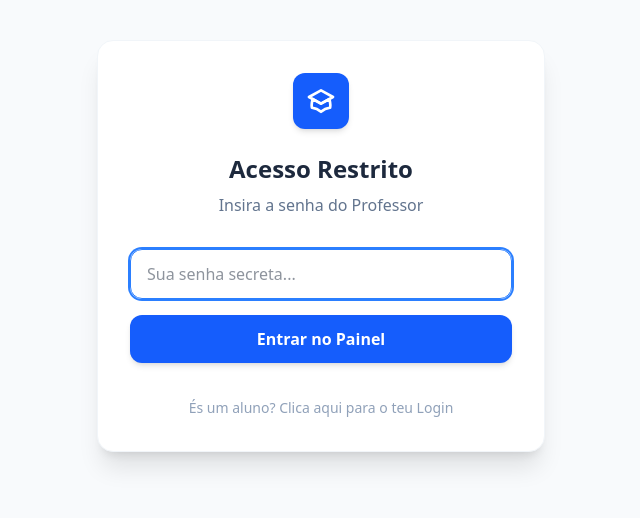
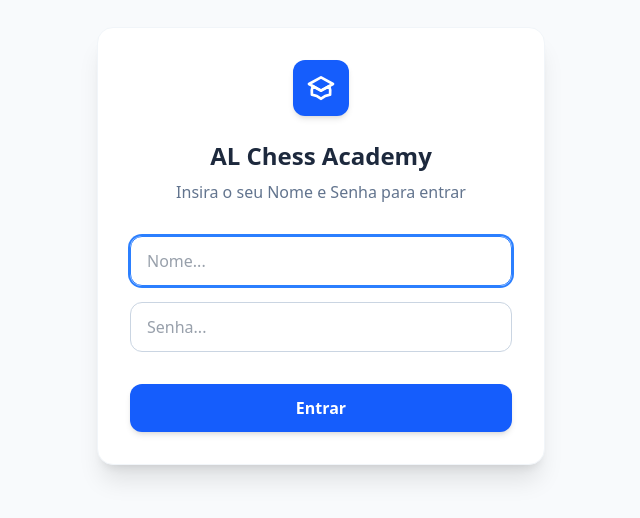
Before and after one commit to andersonlemesxadrez-collab/al-chess-academy, a React (Vite) app: page / in a window 1280 px wide. Shown: the part 154-672 px from the top of the page, without its empty margins (319-959 px from the left). Built offline with nearby package versions, Linux system fonts and the light colour scheme.

Commit message:
Criar ecra de login unificado para professor e alunos

```diff
--- a/src/App.tsx
+++ b/src/App.tsx
@@ -3,36 +3,55 @@ import { AppProvider, useApp } from './context/AppContext';
 import { Navbar } from './components/layout/Navbar';
 import { TeacherDashboard } from './components/teacher/TeacherDashboard';
 import { StudentDashboard } from './components/student/StudentDashboard';
-import { LoginScreen } from './components/auth/LoginScreen';
 
 const MainContent: React.FC = () => {
-  // Adicionamos setRole para permitir que alunos voltem à tela deles
-  const { role, currentStudentId, setRole } = useApp();
+  // Puxamos os dados necessários do contexto global da aplicação
+  const { role, setRole, currentStudentId, setCurrentStudentId, students } = useApp();
 
-  // Estado para controlar a autenticação do professor
+  // Estados para o nosso novo Ecrã Unificado de Login
   const [isTeacherLogged, setIsTeacherLogged] = useState(false);
-  const [teacherPassword, setTeacherPassword] = useState('');
+  const [loginName, setLoginName] = useState('');
+  const [loginPassword, setLoginPassword] = useState('');
+  const [loginError, setLoginError] = useState('');
 
-  // DEFINA AQUI A SUA SENHA DE PROFESSOR
-  const MASTER_PASSWORD = 'xadrezproal';
+  const handleLogin = (e: React.FormEvent) => {
+    e.preventDefault();
+    setLoginError(''); // Limpa erros anteriores
 
-  const handleTeacherLogin = (e: React.FormEvent) => {
-    e.preventDefault();
-    if (teacherPassword === MASTER_PASSWORD) {
+    const nameInput = loginName.trim();
+
+    // 1. VERIFICAÇÃO DO PROFESSOR
+    if (nameInput === 'Anderson' && loginPassword === '1981') {
+      if (setRole) setRole('teacher');
       setIsTeacherLogged(true);
-    } else {
-      alert('Senha incorreta. Acesso negado.');
-      setTeacherPassword('');
+      return;
     }
+
+    // 2. VERIFICAÇÃO DE ALUNOS
+    if (students && students.length > 0) {
+      // Procura um aluno com o nome e senha digitados (ignorando maiúsculas/minúsculas no nome)
+      const foundStudent = students.find(
+        (s: any) => s.name.toLowerCase() === nameInput.toLowerCase() && s.password === loginPassword
+      );
+
+      if (foundStudent) {
+        if (setRole) setRole('student');
+        if (setCurrentStudentId) setCurrentStudentId(foundStudent.id);
+        setIsTeacherLogged(false); // Garante que o modo professor é desativado
+        return;
+      }
+    }
+
+    // 3. FALHA NO LOGIN
+    setLoginError('Nome ou senha incorretos.');
   };
 
-  // 1. Barreira do Aluno: Se for aluno e não estiver logado
-  if (role === 'student' && !currentStudentId) {
-    return <LoginScreen />;
-  }
+  // Verifica se alguém conseguiu passar pelas barreiras de segurança
+  const isStudentLogged = role === 'student' && currentStudentId;
+  const isTeacherActuallyLogged = role === 'teacher' && isTeacherLogged;
 
-  // 2. Barreira do Professor: Se for professor e não tiver inserido a senha
-  if (role === 'teacher' && !isTeacherLogged) {
+  // Se NINGUÉM estiver logado, mostra o Ecrã de Login Unificado
+  if (!isStudentLogged && !isTeacherActuallyLogged) {
     return (
       <div className="min-h-screen bg-slate-50 flex flex-col items-center justify-center p-4 selection:bg-blue-500 selection:text-white">
         <div className="bg-white p-8 rounded-2xl shadow-xl w-full max-w-md border border-slate-100">
@@ -44,45 +63,49 @@ const MainContent: React.FC = () => {
               </svg>
             </div>
           </div>
-          <h2 className="text-2xl font-bold text-center text-slate-800 mb-2">Acesso Restrito</h2>
-          <p className="text-center text-slate-500 mb-8">Insira a senha do Professor</p>
+          <h2 className="text-2xl font-bold text-center text-slate-800 mb-2">AL Chess Academy</h2>
+          <p className="text-center text-slate-500 mb-8">Insira o seu Nome e Senha para entrar</p>
 
-          <form onSubmit={handleTeacherLogin} className="space-y-4">
+          <form onSubmit={handleLogin} className="space-y-4">
+            <div>
+              <input
+                type="text"
+                value={loginName}
+                onChange={(e) => setLoginName(e.target.value)}
+                placeholder="Nome..."
+                className="w-full px-4 py-3 rounded-xl border border-slate-300 focus:ring-2 focus:ring-blue-500 focus:border-blue-500 outline-none transition-all font-medium text-slate-700"
+                autoFocus
+              />
+            </div>
             <div>
               <input
                 type="password"
-                value={teacherPassword}
-                onChange={(e) => setTeacherPassword(e.target.value)}
-                placeholder="Sua senha secreta..."
-                className="w-full px-4 py-3 rounded-xl border border-slate-300 focus:ring-2 focus:ring-blue-500 focus:border-blue-500 outline-none transition-all"
-                autoFocus
+                value={loginPassword}
+                onChange={(e) => setLoginPassword(e.target.value)}
+                placeholder="Senha..."
+                className="w-full px-4 py-3 rounded-xl border border-slate-300 focus:ring-2 focus:ring-blue-500 focus:border-blue-500 outline-none transition-all font-medium text-slate-700"
               />
             </div>
+
+            {loginError && (
+              <div className="bg-red-50 text-red-600 text-sm text-center font-semibold py-2 px-4 rounded-lg border border-red-100">
+                {loginError}
+              </div>
+            )}
+
             <button
               type="submit"
-              className="w-full bg-blue-600 hover:bg-blue-700 text-white font-semibold py-3 px-4 rounded-xl transition-colors shadow-md"
+              className="w-full bg-blue-600 hover:bg-blue-700 text-white font-bold py-3 px-4 rounded-xl transition-colors shadow-md mt-4"
             >
-              Entrar no Painel
+              Entrar
             </button>
           </form>
-
-          {/* Botão de fuga para alunos que caiam aqui por engano */}
-          <div className="mt-8 text-center">
-            <button
-              onClick={() => {
-                if (setRole) setRole('student');
-              }}
-              className="text-sm font-medium text-slate-400 hover:text-blue-600 transition-colors"
-            >
-              És um aluno? Clica aqui para o teu Login
-            </button>
-          </div>
         </div>
       </div>
     );
   }
 
-  // 3. Aplicação Principal (Só chega aqui se passou pelas barreiras)
+  // Aplicação Principal (Só chega aqui se o login for bem sucedido)
   return (
     <div className="min-h-screen bg-slate-50 flex flex-col justify-between selection:bg-blue-500 selection:text-white">
       <div>
@@ -92,17 +115,14 @@ const MainContent: React.FC = () => {
         </main>
       </div>
 
-      {/* Brand Footer */}
+      {/* Rodapé Padrão */}
       <footer className="bg-white border-t border-slate-200 py-6 text-center text-xs text-slate-500">
         <div className="max-w-7xl mx-auto px-4 flex flex-col sm:flex-row items-center justify-between gap-3">
           <div className="flex items-center gap-2">
-            <span className="font-extrabold text-slate-800">
-              AL Chess Academy
-            </span>
+            <span className="font-extrabold text-slate-800">AL Chess Academy</span>
             <span>•</span>
             <span>Metodologia Prof. Anderson Lemes</span>
           </div>
-
           <div className="text-slate-400">
             Plataforma interativa para ensino personalizado de xadrez
           </div>
```
